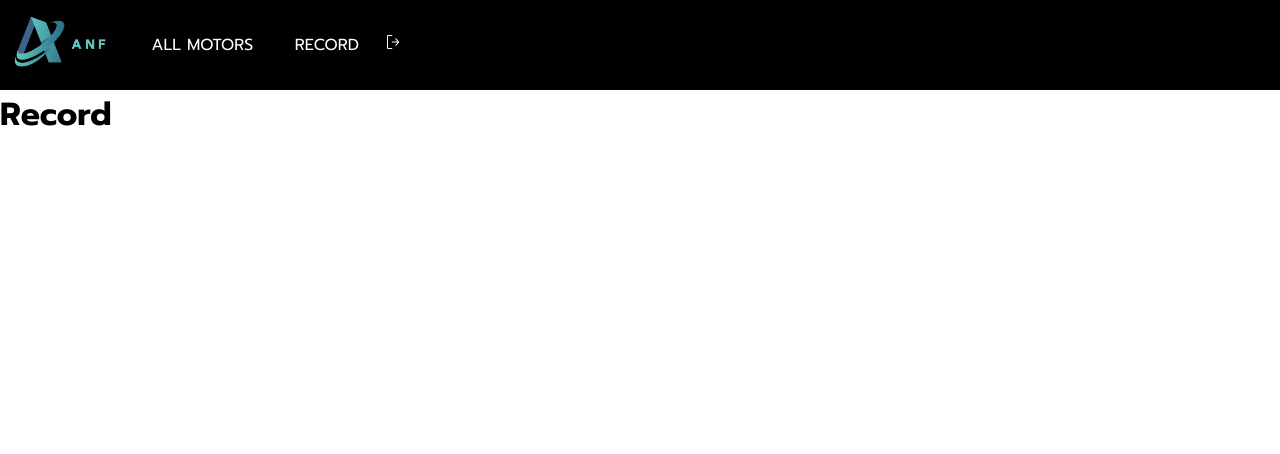
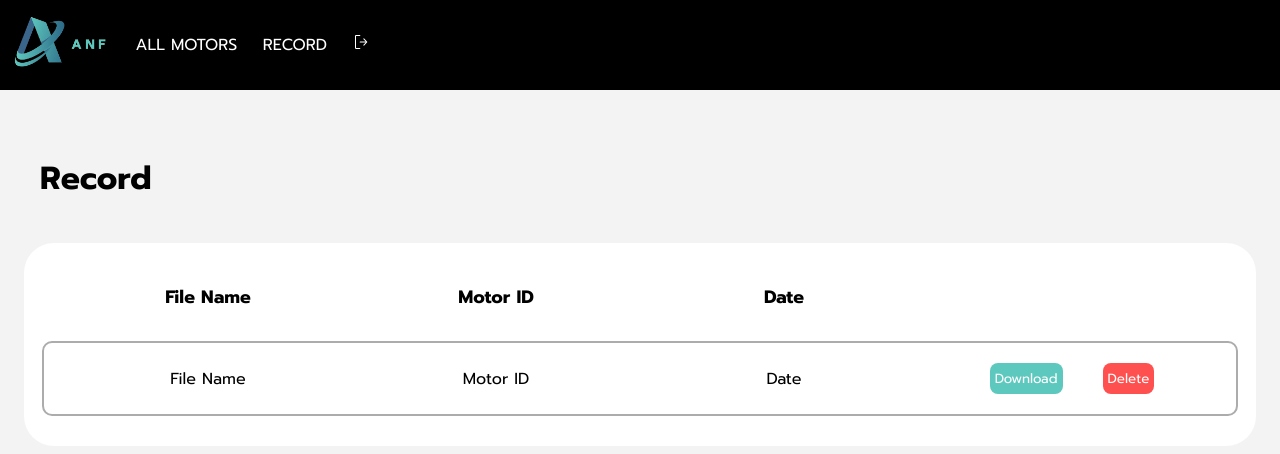
Before and after one commit to TawanPss/motormonitoring, a React (Vite) app: page /record in a window 1280 px wide. Shown: the top 454 px of the page. Built offline with nearby package versions, Linux system fonts and the light colour scheme; the HTML template or start-up script is replaced by a standard one.

Commit message:
new add motor pop up, new record page,new layout in all motor page

```diff
--- a/package.json
+++ b/package.json
@@ -10,6 +10,7 @@
     "preview": "vite preview"
   },
   "dependencies": {
+    "@fortawesome/fontawesome-free": "^6.5.1",
     "@mui/material": "^5.15.12",
     "axios": "^1.6.7",
     "localforage": "^1.10.0",
@@ -20,6 +21,7 @@
     "react-responsive-carousel": "^3.2.23",
     "react-router-dom": "^6.22.3",
     "react-scroll": "^1.9.0",
+    "reactjs-popup": "^2.0.6",
     "sort-by": "^0.0.2"
   },
   "devDependencies": {
--- a/src/App.jsx
+++ b/src/App.jsx
@@ -7,7 +7,6 @@ import AboutUs from "./Page/AboutUsPage/AboutUs.jsx";
 import Contact from "./Page/ContactPage/Contact.jsx";
 import Home from "./Page/Home/Home.jsx";
 import Factory from "./Page/FactoryPage/Factory.jsx";
-import Mutiview from "./Page/MutiviewPage/Mutiview.jsx";
 import Record from "./Page/RecordPage/Record.jsx";
 import FavMotors from "./Page/FavMotorPage/FavMotors.jsx";
 import AllMotors from "./Page/AllmotorPage/AllMotors.jsx";
@@ -29,7 +28,6 @@ function App() {
           <Route path="/all-motors" element={<AllMotors />}></Route>
           <Route path="/home" element={<Home />}></Route>
           <Route path="/factory" element={<Factory />}></Route>
-          <Route path="/multi-view" element={<Mutiview />}></Route>
           <Route path="/record" element={<Record />}></Route>
           <Route path="/favorite" element={<FavMotors />}></Route>
           <Route path="/feature" element={<Feature />}></Route>
--- a/src/LoginAndReg/Login.jsx
+++ b/src/LoginAndReg/Login.jsx
@@ -16,7 +16,7 @@ export default function Login() {
         //////////////// Run Login Api Here ///////////////
 
         alert(email + password)
-        navigate("/home")
+        navigate("/all-motors")
         console.log(data.message)
     }
 
--- a/src/Page/AllmotorPage/AllMotors.jsx
+++ b/src/Page/AllmotorPage/AllMotors.jsx
@@ -1,24 +1,69 @@
 import NavigationBar from "../../component/NavigationBar/NavigationBar";
 import './AllMotors.css'
+import { Link  , useNavigate} from 'react-router-dom';
+import React, { useState } from 'react';
+import Popup from 'reactjs-popup';
 
 export default function AllMotors(){
+
+
     return(
         <>
             <NavigationBar/>
             <div className="all-motors-container">
+                <h1 className="AllMotor-header">All Motors</h1>
                 <div className="motor-list-container">
                     <div className="table-header">
+                        <div className="sub-motor-box">
                             <p>Motor Name</p>
+                        </div>
+                        <div className="sub-motor-box">
                             <p>Motor ID</p>
+                        </div>
+                        <div className="sub-motor-box">
                             <p>Department</p>
+                        </div>
+                        <div className="sub-motor-box">
                             <p>Status</p>
-                        <button className="Add-New-Motor-button" type="submit">Add New Motor</button>
+                        </div>
+                        <Popup trigger=
+                            {<button className="Add-New-Motor-button">Add New Motor</button>}
+                            modal nested>
+                            {
+                                close => (
+                                    <>
+                                    <div className='modal-overlay' onClick={close}></div>
+                                    <div className='modal'>
+                                        <div className='modal-content'>
+                                            <p>Enter Motor ID</p>
+                                            <form>
+                                                <input name="Motor-ID" id="Motor-ID" type="Text" placeholder="Motor ID" className="motorID-input"></input>
+                                            </form>
+
+                                        </div>
+                                        <div className="modal-button-box">
+                                            <button onClick={() => close()} className="Close-button">Close</button>
+                                            <button className="modal-submit-button">Add New Motor</button>
+                                        </div>
+                                    </div>
+                                </>
+                                )
+                            }
+                        </Popup>
                     </div>
                     <div className="motor-box">
+                        <div className="sub-motor-box">
                             <p>ABCDEFGHIJ</p>
-                        <p>88888888</p>
-                        <p>production</p>
+                        </div>
+                        <div className="sub-motor-box">
+                            <p>xj12</p>
+                        </div>
+                        <div className="sub-motor-box">
+                            <p>Production</p>
+                        </div>
+                        <div className="sub-motor-box">
                             <p>Active</p>
+                        </div>
                         <button className="More-Detail-button" type="submit">More Detail</button>
                     </div>
 
--- a/src/Page/Feature/Featurecomponent.css
+++ b/src/Page/Feature/Featurecomponent.css
@@ -6,6 +6,7 @@
 }
 
 .anf-motor {
+    margin-top: 40px;
     font-size: large;
 }
 
--- a/src/Page/LandingPage/SignUpForm.jsx
+++ b/src/Page/LandingPage/SignUpForm.jsx
@@ -1,4 +1,5 @@
 import "./SignUpForm.css"
+import { Link  , useNavigate} from 'react-router-dom';
 export default function SignupForm() {
   return (
     <>
@@ -8,7 +9,7 @@ export default function SignupForm() {
         </div>
       <div className="signup-container">
       <input type="email" className="signup-input" placeholder="Insert email address"/>
-      <button type="submit" className="signup-button">SIGN UP</button>
+      <button type="submit" className="signup-button"><Link to={'/register'}>Register</Link></button>
       </div>
     </>
   );
--- a/src/Page/MutiviewPage/Mutiview.jsx
+++ /dev/null
@@ -1,10 +0,0 @@
-import { Link } from "react-router-dom";
-import NavigationBar from "../../component/NavigationBar/NavigationBar";
-export default function Mutiview() {
-  return (
-    <>
-      Mutiview
-      <NavigationBar />
-    </>
-  );
-}
--- /dev/null
+++ b/src/Page/RecordPage/Record.css
@@ -0,0 +1,83 @@
+.record-Header{
+    align-self: flex-start;
+    margin-bottom:40px ;
+    margin-left: 40px;
+}
+
+.record-container{
+    margin-top: 10%;
+    width: 100%;
+    display: flex;
+    align-items: center;
+    flex-direction: column;
+    background: #F3F3F3;
+    min-height: 100vh;
+    height: 100%;
+    margin: 0;
+    padding-top: 5%;
+}
+
+.record-list-container{
+    background: #fff;
+    color: #000000;
+    width: 90%;
+    padding-top: 30px;
+    padding-bottom: 30px;
+    padding-left: 40px;
+    padding-right: 40px;
+    display: flex;
+    flex-direction: column;
+    align-items: center;
+    justify-items: center;
+    border-radius: 30px;
+}
+
+.record-box{
+    display: flex;
+    flex-direction: row;
+    align-items: center;
+    justify-content:space-around ;
+    width: 100%;
+    color: #000;
+    margin-top: 10px;
+    border: solid #ACACAC 2px;
+    border-radius: 10px;
+    padding: 20px;
+}
+
+.record-table-header{
+    display: flex;
+    flex-direction: row;
+    align-items: center;
+    justify-content:space-around ;
+    width: 100%;
+    color: #000;
+    margin-top: 10px;
+    margin-bottom: 20px;
+    font-weight: bold;
+    font-size: large;
+}
+
+.sub-record-box{
+    width: 20%;
+    justify-items:center ;
+    align-items: center;
+    text-align: center;
+}
+
+.Download-button{
+    padding: 5px;
+    border-radius: 8px;
+    background-color: #5DC8BE;
+    color: white;
+    border: solid #ACACAC 0px;
+    margin-right: 40px;
+}
+
+.Delete-button{
+    padding: 5px;
+    border-radius: 8px;
+    background-color: #FF5050;
+    color: white;
+    border: solid #ACACAC 0px;
+}
--- a/src/Page/RecordPage/Record.jsx
+++ b/src/Page/RecordPage/Record.jsx
@@ -1,9 +1,48 @@
 import NavigationBar from "../../component/NavigationBar/NavigationBar"
+import "./Record.css"
+
+
 
 export default function Record(){
     return(<>
     <NavigationBar />
 
-    <h1>Record</h1>
+    <div className="record-container">
+        <h1 className="record-Header">Record</h1>
+        <div className="record-list-container">
+            <div className="record-table-header">
+                <div className="sub-record-box">
+                    <p>File Name</p>
+                </div>
+                <div className="sub-record-box">
+                    <p>Motor ID</p>
+                </div>
+                <div className="sub-record-box">
+                    <p>Date</p>
+                </div>
+                <div className="sub-record-box">
+
+                </div>
+            </div>
+            <div className="record-box">
+                <div className="sub-record-box">
+                    <p>File Name</p>
+                </div>
+                <div className="sub-record-box">
+                    <p>Motor ID</p>
+                </div>
+                <div className="sub-record-box">
+                    <p>Date</p>
+                </div>
+                <div className="sub-record-box">
+                    <button className="Download-button">Download</button>
+                    <button className="Delete-button">Delete</button>
+                </div>
+            </div>
+
+        </div>
+    </div>
+
+
     </>)
 }
--- a/src/component/NavigationBar/NavigationBar.jsx
+++ b/src/component/NavigationBar/NavigationBar.jsx
@@ -14,14 +14,9 @@ export default function NavigationBar() {
                     <li>
                         <img src={logo} alt="logo" />
                     </li>
-                    <div className="dropdown">
-                        <button onClick={() => setIsOpen(!isOpen)}>ALL MOTORS</button>
-                        {isOpen && (
-                            <div className="dropdown-menu">
-                                <Link to="/all-motors">ALL MOTORS</Link>
-                            </div>
-                        )}
-                    </div>
+                    <li>
+                        <Link to="/all-motors">ALL MOTORS</Link>
+                    </li>
                     <li>
                         <Link to="/record">RECORD</Link>
                     </li>
```
Also changed, not shown: src/Page/AllmotorPage/AllMotors.css (+76 -0 lines), 1 other file (tests, documents, lock files or other folders). Lines whose indentation alone changed are shown as unchanged.
